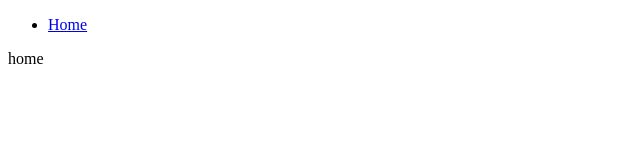
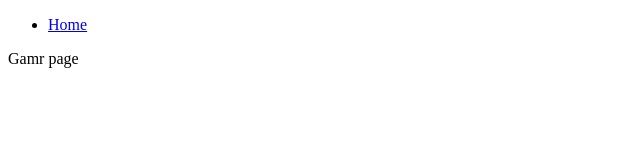
Before and after one commit to roeechaimo/mem-game, a React (Create React App) app: page / in a window 1280 px wide. Shown: the top 160 px of the page, without its empty margins (0-640 px from the left). Built offline with nearby package versions, Linux system fonts and the light colour scheme.

Commit message:
init routes

```diff
--- a/src/App.js
+++ b/src/App.js
@@ -1,6 +1,7 @@
 import React from "react";
-import { Link, Route, BrowserRouter as Router, Switch } from "react-router-dom";
+import { Link, BrowserRouter as Router, Switch, Route } from "react-router-dom";
 import "./App.scss";
+import { ROUTES } from "./routes";
 
 function App() {
   return (
@@ -16,9 +17,13 @@ function App() {
           </nav>
 
           <Switch>
-            <Route path="/">
-              <div>home</div>
-            </Route>
+            {ROUTES.map((route, i) => (
+              <Route
+                key={i}
+                path={route.path}
+                render={props => <route.component {...props} />}
+              />
+            ))}
           </Switch>
         </div>
       </Router>
--- /dev/null
+++ b/src/GamePage/GamePage.js
@@ -0,0 +1,8 @@
+import React from "react";
+import "./GamePage.scss";
+
+function GamePage() {
+  return <div className="container">Gamr page</div>;
+}
+
+export default GamePage;
--- /dev/null
+++ b/src/routes.js
@@ -0,0 +1,3 @@
+import GamePage from "./GamePage/GamePage";
+
+export const ROUTES = [{ path: "/", component: GamePage }];
```
Also changed, not shown: src/GamePage/GamePage.scss (added).
